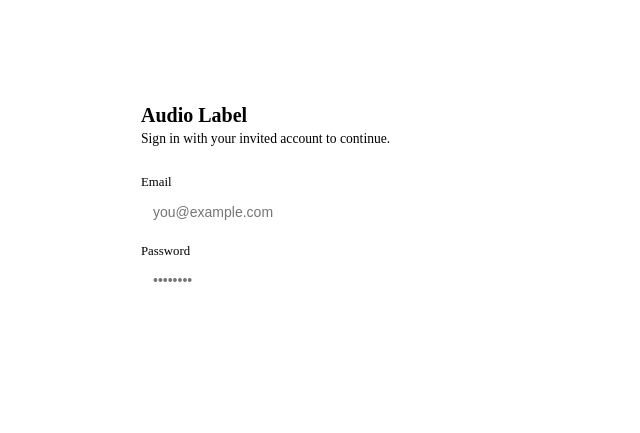
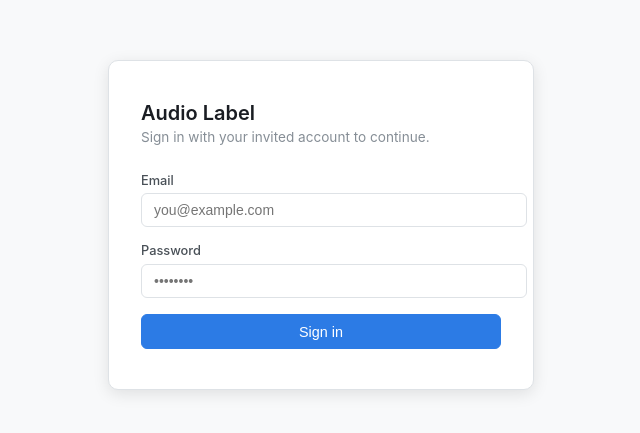
Before and after one commit to nadinev6/audio-label, a website built with Vite: page index.html in a window 1280 px wide. Shown: the part 175-608 px from the top of the page, without its empty margins (319-959 px from the left). Built offline with nearby package versions, Linux system fonts and the light colour scheme; no server answers.

Commit message:
Define CSS vars & fix audio URL

```diff
--- a/index.css
+++ b/index.css
@@ -1,4 +1,50 @@
-this purely about getting the correct track loaded and labeled in the UI
+:root {
+  --bg: #f8f9fa;
+  --surface: #ffffff;
+  --surface-alt: #f1f3f5;
+  --border: #dee2e6;
+  --border-focus: #2c7be5;
+  --text-main: #1a1d23;
+  --text-secondary: #495057;
+  --text-muted: #868e96;
+  --accent: #2c7be5;
+  --accent-hover: #1a6dd4;
+  --accent-light: #e8f0fd;
+  --radius: 6px;
+  --radius-lg: 10px;
+  --shadow-sm: 0 1px 3px rgba(0, 0, 0, 0.06);
+  --shadow-md: 0 4px 16px rgba(0, 0, 0, 0.10);
+  --success: #1a7a4a;
+  --success-bg: #e6f4ed;
+  --success-border: #a3d9b8;
+  --error: #c0392b;
+  --error-bg: #fdf0ee;
+  --error-border: #f0b9b3;
+}
+
+@media (prefers-color-scheme: dark) {
+  :root {
+    --bg: #0f1117;
+    --surface: #1a1d23;
+    --surface-alt: #23272f;
+    --border: #2e333d;
+    --border-focus: #4a90e2;
+    --text-main: #e9ecef;
+    --text-secondary: #adb5bd;
+    --text-muted: #6c757d;
+    --accent: #4a90e2;
+    --accent-hover: #3a80d2;
+    --accent-light: #1a2840;
+    --shadow-sm: 0 1px 3px rgba(0, 0, 0, 0.3);
+    --shadow-md: 0 4px 16px rgba(0, 0, 0, 0.4);
+    --success: #4caf82;
+    --success-bg: #0d2e1e;
+    --success-border: #1f6644;
+    --error: #e57373;
+    --error-bg: #2e1212;
+    --error-border: #6e2a2a;
+  }
+}
 
 body {
   font-family: -apple-system, BlinkMacSystemFont, "Segoe UI", Roboto, Helvetica, Arial, sans-serif;
--- a/public/tasks.json
+++ b/public/tasks.json
@@ -3,7 +3,7 @@
     {
       "id": "test-speech-1",
       "data": {
-        "audio": "https://github.com/mdn/learning-area/raw/refs/heads/main/html/multimedia-and-embedding/tasks/media-embed/media/audio.mp3"
+        "audio": "https://interactive-examples.mdn.mozilla.net/media/cc0-audio/t-rex-roar.mp3"
       },
       "meta": {
         "title": "Test speech sample (MDN CC0)",
```
